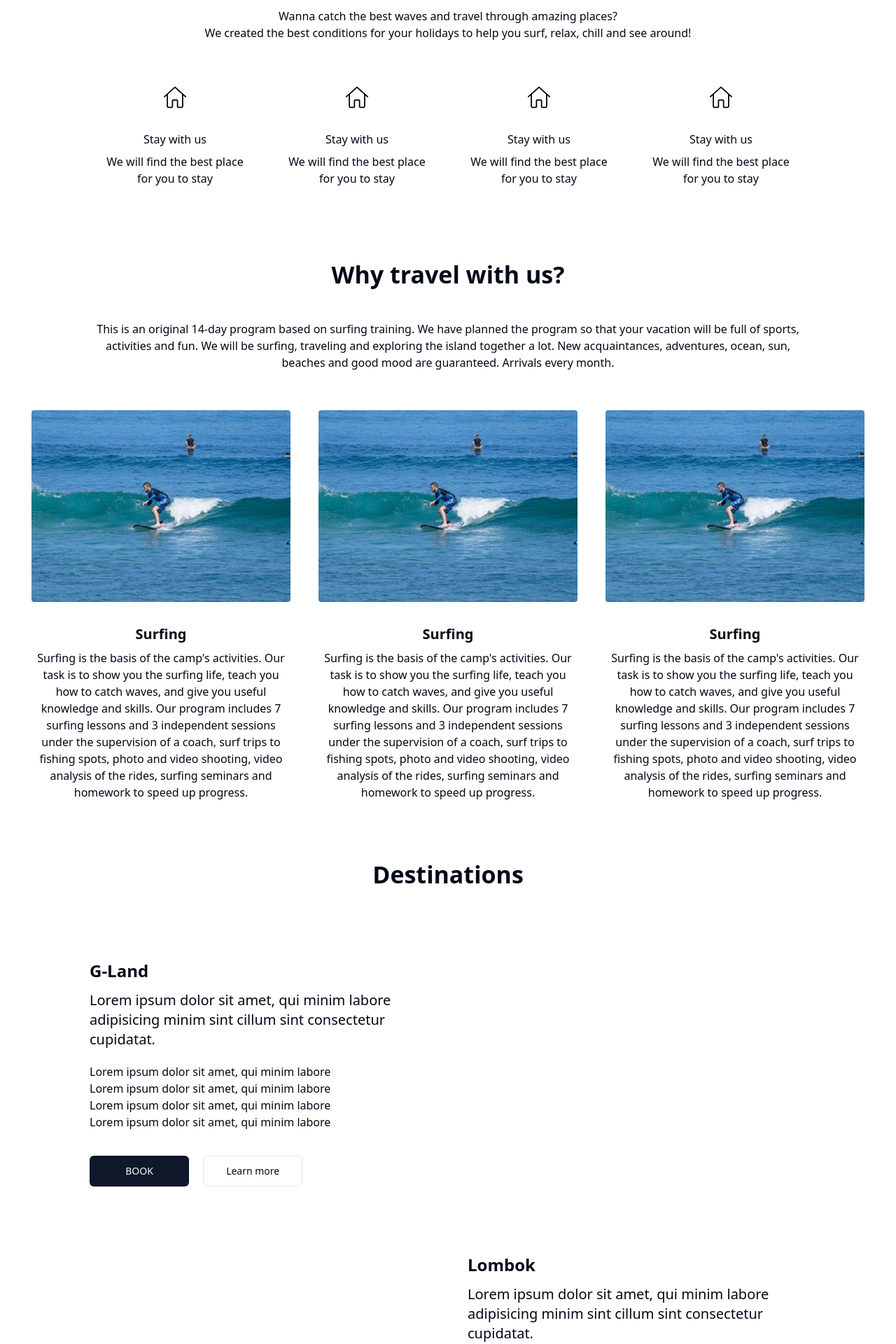
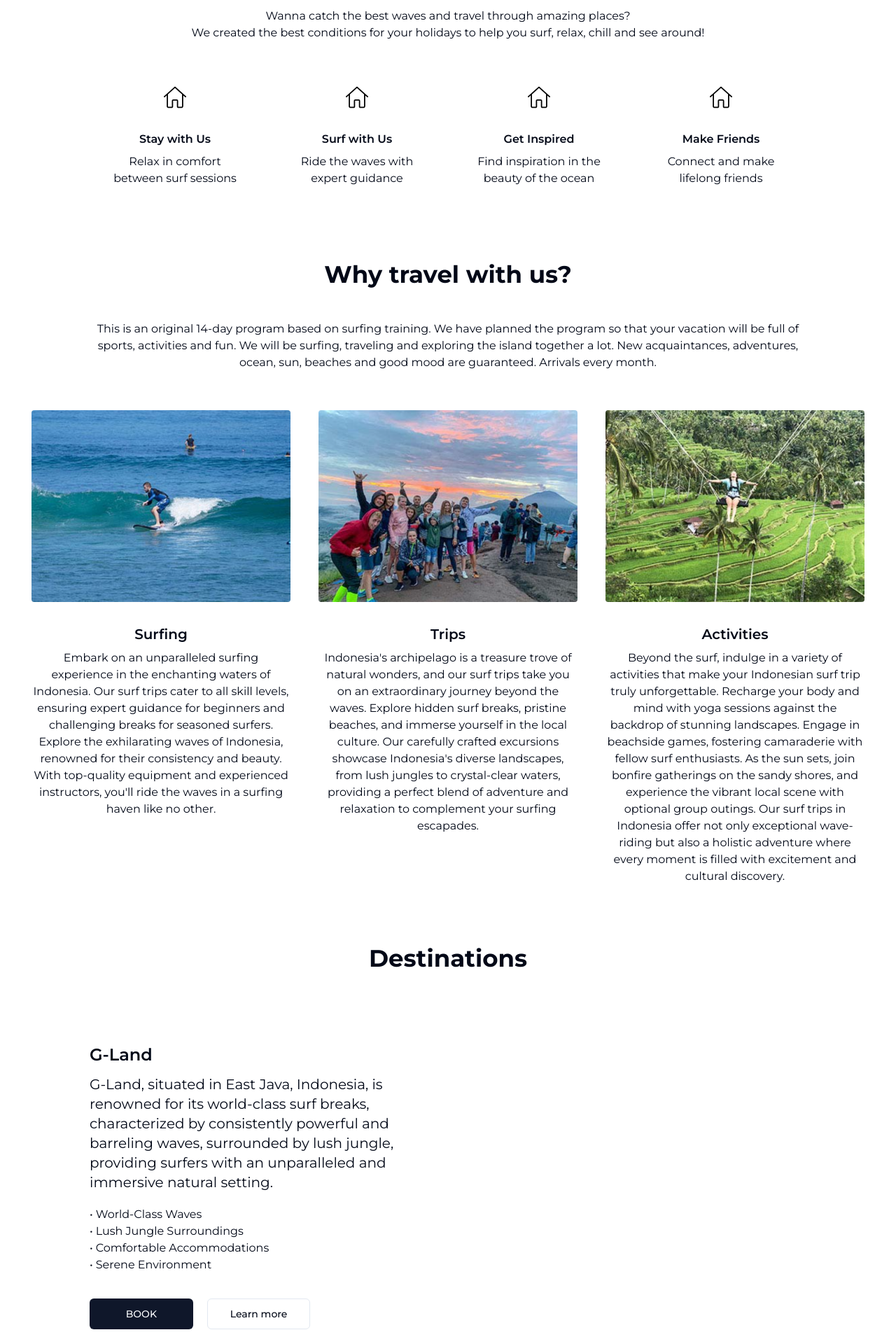
Before and after one commit to evaries/oceanspirit, a Next.js app: page / in a window 1280 px wide. Shown: the part 980-2900 px from the top of the page at 70% size. Built offline with nearby package versions, Linux system fonts and the light colour scheme.

Commit message:
fixed copy and fonts

```diff
--- a/app/data.ts
+++ b/app/data.ts
@@ -17,12 +17,12 @@ export const destination = [
   {
     title: "G-Land",
     description:
-      "Lorem ipsum dolor sit amet, qui minim labore adipisicing minim sint cillum sint consectetur cupidatat.",
+      "G-Land, situated in East Java, Indonesia, is renowned for its world-class surf breaks, characterized by consistently powerful and barreling waves, surrounded by lush jungle, providing surfers with an unparalleled and immersive natural setting.",
     features: [
-      "Lorem ipsum dolor sit amet, qui minim labore ",
-      "Lorem ipsum dolor sit amet, qui minim labore ",
-      "Lorem ipsum dolor sit amet, qui minim labore ",
-      "Lorem ipsum dolor sit amet, qui minim labore ",
+      "World-Class Waves",
+      "Lush Jungle Surroundings",
+      "Comfortable Accommodations",
+      "Serene Environment",
     ],
     direction: "right" as const,
     imgUrl: "/images/destinations/g-land/spots.png",
@@ -31,12 +31,12 @@ export const destination = [
   {
     title: "Lombok",
     description:
-      "Lorem ipsum dolor sit amet, qui minim labore adipisicing minim sint cillum sint consectetur cupidatat.",
+      "Lombok's surf spots, such as Desert Point, Selong Belanak, and Gerupuk, beckon surfers with their diverse breaks, ranging from mellow beach breaks to challenging reef waves, set against the backdrop of Lombok's picturesque landscapes.",
     features: [
-      "Lorem ipsum dolor sit amet, qui minim labore ",
-      "Lorem ipsum dolor sit amet, qui minim labore ",
-      "Lorem ipsum dolor sit amet, qui minim labore ",
-      "Lorem ipsum dolor sit amet, qui minim labore ",
+      "Diverse Surf Breaks",
+      "Stunning Landscapes",
+      "Uncrowded Waves",
+      "Friendly Local Community",
     ],
     direction: "left" as const,
     imgUrl: "/images/destinations/g-land/spots.png",
@@ -45,12 +45,12 @@ export const destination = [
   {
     title: "Sumbawa",
     description:
-      "Lorem ipsum dolor sit amet, qui minim labore adipisicing minim sint cillum sint consectetur cupidatat.",
+      "Sumbawa's surf trips promise an exhilarating adventure with world-class breaks like Scar Reef and Lakey Peak, offering surfers the perfect combination of challenging waves, unspoiled landscapes, and a laid-back atmosphere.",
     features: [
-      "Lorem ipsum dolor sit amet, qui minim labore ",
-      "Lorem ipsum dolor sit amet, qui minim labore ",
-      "Lorem ipsum dolor sit amet, qui minim labore ",
-      "Lorem ipsum dolor sit amet, qui minim labore ",
+      "Unspoiled Landscapes",
+      "Remote and Less Crowded",
+      "World-Class Surf Breaks",
+      "Affordable Accommodations",
     ],
     direction: "right" as const,
     imgUrl: "/images/destinations/g-land/spots.png",
@@ -61,33 +61,27 @@ export const destination = [
 export const faq = [
   {
     id: 1,
-    question: "Can i come to the surf camp if i’ve never surfed before?",
+    question: "I will travel solo, who usually joins your surf trips?",
     answer:
-      "Sure, you can. You will start learning to surf from the very basics at the beginners group. All groups are formed based on our students skills and take place at the right locations for your surf level.",
+      "90% of the guests joining us are solo travelers and they come from all over Europe (and sometimes from more faraway lands). Our guests are on average between 25 and 35 years old and the groups are often very diverse and international, but each trip is a bit different. Regardless of age, the guests that join our surf trips are looking for an experience that focuses on surfing progression, chill vibes, connection to nature and sharing good times with like-minded people. We all enjoy going out or enjoying a sunset cocktail, but this is not the right experience if you are looking to party all week.",
   },
   {
     id: 2,
-    question: "Can i come to the surf camp if i’ve never surfed before?",
+    question: "Am i too old / too young to join a surf trip?",
     answer:
-      "Sure, you can. You will start learning to surf from the very basics at the beginners group. All groups are formed based on our students skills and take place at the right locations for your surf level.",
+      "Age is just a number. While our groups’ average age is between 25 and 35 years old, we often receive guests that just turned eighteen or surfers that are over fifty. We believe spending time with friends of different ages, nationalities and backgrounds leads to enriching experiences. To book a surf trip by yourself, you must be at least 18 years old. On some o four surf trips we accept younger surfers, so get in touch with us to find the perfect solution for you.",
   },
   {
     id: 3,
-    question: "Can i come to the surf camp if i’ve never surfed before?",
+    question: "I've never surfed before, can i join one of your surf trips?",
     answer:
-      "Sure, you can. You will start learning to surf from the very basics at the beginners group. All groups are formed based on our students skills and take place at the right locations for your surf level.",
+      "About 1 in 3 guests that join our surf trips never touched a surfboard before. Almost all of our surf trips are open to people looking to stand up for the first time and for beginners that already have some experience in the water and would benefit from a week of structured surf lessons. Only the Ghana surf trip and the Maldives boat trips (both the retreat and the open weeks) are for intermediate and above surfers only (level 2.1 and above). Find out what’s your surf level or get in touch to get a personalized surf trip recommendation for your level. To join the surf lessons you need to know how to swim.",
   },
   {
     id: 4,
-    question: "Can i come to the surf camp if i’ve never surfed before?",
+    question: "Should i bring my own surfboard and wetsuit?",
     answer:
-      "Sure, you can. You will start learning to surf from the very basics at the beginners group. All groups are formed based on our students skills and take place at the right locations for your surf level.",
-  },
-  {
-    id: 5,
-    question: "Can i come to the surf camp if i’ve never surfed before?",
-    answer:
-      "Sure, you can. You will start learning to surf from the very basics at the beginners group. All groups are formed based on our students skills and take place at the right locations for your surf level.",
+      "It's not mandatory to bring your own surfboard and wetsuit. We provide the necessary equipment for your surf lessons. However, if you prefer to use your own gear, you are more than welcome to bring it along. Please ensure your equipment is suitable for your skill level and the specific surf conditions of the destination.",
   },
 ];
 
@@ -96,19 +90,19 @@ export const whyUs = [
     icon: "/images/why-us-1.png",
     title: "Surfing",
     description:
-      "Surfing is the basis of the camp's activities. Our task is to show you the surfing life, teach you how to catch waves, and give you useful knowledge and skills. Our program includes 7 surfing lessons and 3 independent sessions under the supervision of a coach, surf trips to fishing spots, photo and video shooting, video analysis of the rides, surfing seminars and homework to speed up progress.",
+      "Embark on an unparalleled surfing experience in the enchanting waters of Indonesia. Our surf trips cater to all skill levels, ensuring expert guidance for beginners and challenging breaks for seasoned surfers. Explore the exhilarating waves of Indonesia, renowned for their consistency and beauty. With top-quality equipment and experienced instructors, you'll ride the waves in a surfing haven like no other.",
   },
   {
-    icon: "/images/why-us-1.png",
-    title: "Surfing",
+    icon: "/images/why-us-2.png",
+    title: "Trips",
     description:
-      "Surfing is the basis of the camp's activities. Our task is to show you the surfing life, teach you how to catch waves, and give you useful knowledge and skills. Our program includes 7 surfing lessons and 3 independent sessions under the supervision of a coach, surf trips to fishing spots, photo and video shooting, video analysis of the rides, surfing seminars and homework to speed up progress.",
+      "Indonesia's archipelago is a treasure trove of natural wonders, and our surf trips take you on an extraordinary journey beyond the waves. Explore hidden surf breaks, pristine beaches, and immerse yourself in the local culture. Our carefully crafted excursions showcase Indonesia's diverse landscapes, from lush jungles to crystal-clear waters, providing a perfect blend of adventure and relaxation to complement your surfing escapades.",
   },
   {
-    icon: "/images/why-us-1.png",
-    title: "Surfing",
+    icon: "/images/why-us-3.png",
+    title: "Activities",
     description:
-      "Surfing is the basis of the camp's activities. Our task is to show you the surfing life, teach you how to catch waves, and give you useful knowledge and skills. Our program includes 7 surfing lessons and 3 independent sessions under the supervision of a coach, surf trips to fishing spots, photo and video shooting, video analysis of the rides, surfing seminars and homework to speed up progress.",
+      "Beyond the surf, indulge in a variety of activities that make your Indonesian surf trip truly unforgettable. Recharge your body and mind with yoga sessions against the backdrop of stunning landscapes. Engage in beachside games, fostering camaraderie with fellow surf enthusiasts. As the sun sets, join bonfire gatherings on the sandy shores, and experience the vibrant local scene with optional group outings. Our surf trips in Indonesia offer not only exceptional wave-riding but also a holistic adventure where every moment is filled with excitement and cultural discovery.",
   },
 ];
 
@@ -133,23 +127,23 @@ export const socialIcons = [
 export const advantages = [
   {
     icon: "/icons/ic_house.svg",
-    title: "Stay with us",
-    description: "We will find the best place for you to stay",
+    title: "Stay with Us",
+    description: "Relax in comfort between surf sessions",
   },
   {
     icon: "/icons/ic_house.svg",
-    title: "Stay with us",
-    description: "We will find the best place for you to stay",
+    title: "Surf with Us",
+    description: "Ride the waves with expert guidance",
   },
   {
     icon: "/icons/ic_house.svg",
-    title: "Stay with us",
-    description: "We will find the best place for you to stay",
+    title: "Get Inspired",
+    description: "Find inspiration in the beauty of the ocean",
   },
   {
     icon: "/icons/ic_house.svg",
-    title: "Stay with us",
-    description: "We will find the best place for you to stay",
+    title: "Make Friends",
+    description: "Connect and make lifelong friends",
   },
 ];
 
@@ -157,17 +151,17 @@ export const reviews = [
   {
     name: "Chris Christenson",
     review:
-      "The best trip I ever had. Lorem ipsum dolor sit amet, consectetur adipiscing elit, sed do eiusmod tempor incididunt ut labore et dolore magna aliqua. Ut enim ad minim veniam. Ut enim ad minim veniam. Ut enim ad minim veniam. The best trip I ever had. Lorem ipsum dolor sit amet, consectetur adipiscing elit, sed do eiusmod tempor incididunt ut labore et dolore magna aliqua. Ut enim ad minim veniam. Ut enim ad minim veniam. Ut enim ad minim veniam.",
+      "Absolutely epic surf trip to Lombok! The diverse breaks, from Selong Belanak to Gerupuk, catered to every level, and the stunning landscapes made each session unforgettable. The warm water and friendly locals added to the overall amazing experience. Can't wait to ride those waves again in this tropical paradise!",
   },
   {
     name: "Rob Machado",
     review:
-      "Come back again. Lorem ipsum dolor sit amet, consectetur adipiscing elit, sed do eiusmod tempor incididunt ut labore et dolore magna aliqua. Ut enim ad minim veniam. Ut enim ad minim veniam. Ut enim ad minim veniam.",
+      "Incredible surf trip to G-Land! The waves were next level, and the lush jungle backdrop created an unparalleled surfing paradise. The accommodations were comfortable, the surf guidance top-notch, and exploring the jungle added an adventurous twist to the experience. Highly recommend for any surfer seeking a perfect blend of thrill and natural beauty!",
   },
   {
     name: "Kelly Slater",
     review:
-      "The best team ever. Lorem ipsum dolor sit amet, consectetur adipiscing elit, sed do eiusmod tempor incididunt ut labore et dolore magna aliqua. Ut enim ad minim veniam. Ut enim ad minim veniam. Ut enim ad minim veniam.",
+      "Sumbawa surf trip exceeded all expectations! From the epic waves at Scar Reef to the untouched landscapes, it was a surfing paradise. Less crowded breaks, friendly locals, and the perfect balance between thrill and relaxation made it an unforgettable experience. Already planning the next trip to this hidden gem!",
   },
 ];
 
--- a/app/globals.css
+++ b/app/globals.css
@@ -92,13 +92,13 @@
    @apply max-w-[1440px] px-6 mx-auto;
   }
   .h2 {
-    @apply text-6xl font-bold;
+    @apply text-6xl font-extrabold;
   }
   .h3 {
-    @apply text-5xl font-bold;
+    @apply text-5xl font-extrabold;
   }
   .subtitle-1 {
-    @apply text-[34px] font-semibold;
+    @apply text-[30px] sm:text-[34px] font-bold;
   }
   .subtitle-2 {
     @apply text-2xl font-semibold;
@@ -107,7 +107,7 @@
     @apply text-xl font-semibold;
   }
   .p {
-    @apply text-xl;
+    @apply text-base sm:text-xl;
   }
   .body{
     @apply text-base;
--- a/app/layout.tsx
+++ b/app/layout.tsx
@@ -8,13 +8,25 @@ export const metadata: Metadata = {
   description: "Ocean Spirit",
 };
 
+import { Inter, Montserrat } from "next/font/google";
+const inter = Inter({
+  subsets: ["latin"],
+  display: "swap",
+  variable: "--font-inter",
+});
+const montserrat = Montserrat({
+  subsets: ["latin"],
+  display: "swap",
+  variable: "--font-inter",
+});
+
 export default function RootLayout({
   children,
 }: {
   children: React.ReactNode;
 }) {
   return (
-    <html lang="en">
+    <html lang="en" className={montserrat.className}>
       <body>
         <TopBar />
         {children}
--- a/app/layout/entities/accordion-FAQ.tsx
+++ b/app/layout/entities/accordion-FAQ.tsx
@@ -12,7 +12,7 @@ export const AccordionFAQ = () => {
       {faq.map((item) => {
         return (
           <AccordionItem value={`item-${item.id}`} key={item.id}>
-            <AccordionTrigger className="text-xl">
+            <AccordionTrigger className="text-base sm:text-xl">
               {item.question}
             </AccordionTrigger>
             <AccordionContent>{item.answer}</AccordionContent>
--- a/app/layout/entities/advantages-card.tsx
+++ b/app/layout/entities/advantages-card.tsx
@@ -12,7 +12,7 @@ export const AdvantagesCard: React.FC<AdvantagesCardProps> = ({
   return (
     <div className="flex flex-col items-center text-center max-w-[200px]">
       <Image src={icon} width={32} height={32} alt="home" />
-      <p className="mt-8">{title}</p>
+      <p className="mt-8 font-semibold">{title}</p>
       <p className="mt-2">{description}</p>
     </div>
   );
--- a/app/layout/entities/destination.tsx
+++ b/app/layout/entities/destination.tsx
@@ -23,7 +23,7 @@ export const Destination: React.FC<DestinationProps> = ({
   const isRight = direction === "right";
   return (
     <>
-      <div className="grid grid-flow-row md:grid-cols-2 gap-14 mt-24 max-w-[1024px] w-full mx-auto">
+      <div className="grid grid-flow-row md:grid-cols-2 gap-8 sm:gap-14 mt-10 sm:mt-24 max-w-[1024px] w-full mx-auto">
         <div
           className={`image relative max-h-[500px] h-[250px] sm:h-[400px] md:h-full md:max-h-max flex justify-center md:justify-start ${
             isRight ? "order-[-1] md:order-1 " : "md:justify-end"
@@ -45,7 +45,11 @@ export const Destination: React.FC<DestinationProps> = ({
           <p className="p mt-3 text-center md:text-left">{description}</p>
           <ul className="mt-5">
             {features.map((feature, index) => {
-              return <li key={index}>{feature}</li>;
+              return (
+                <div key={index} className="flex">
+                  •<li className="ml-1 text-sm sm:text-base">{feature}</li>
+                </div>
+              );
             })}
           </ul>
           <div className="grid grid-cols-2 gap-5 mt-9 max-w-fit">
--- a/app/layout/sections/home/why-us.tsx
+++ b/app/layout/sections/home/why-us.tsx
@@ -4,7 +4,7 @@ import { whyUs } from "@/app/data";
 export const WhyUs = () => {
   return (
     <section className="section flex flex-col items-center mt-[100px]">
-      <p className="subtitle-1">Why travel with us?</p>
+      <p className="subtitle-1 text-center">Why travel with us?</p>
       <p className="body mt-10 max-w-[1024px] text-center">
         This is an original 14-day program based on surfing training. We have
         planned the program so that your vacation will be full of sports,
@@ -12,7 +12,7 @@ export const WhyUs = () => {
         island together a lot. New acquaintances, adventures, ocean, sun,
         beaches and good mood are guaranteed. Arrivals every month.
       </p>
-      <div className="grid grid-flow-row md:grid-flow-col gap-10 mt-14">
+      <div className="grid grid-flow-row md:grid-cols-3 gap-10 mt-14">
         {whyUs.map((item) => (
           <WhyUsCard key={item.title} {...item} />
         ))}
```
Also changed, not shown: public/images/why-us-2.png (added), public/images/why-us-3.png (added).
